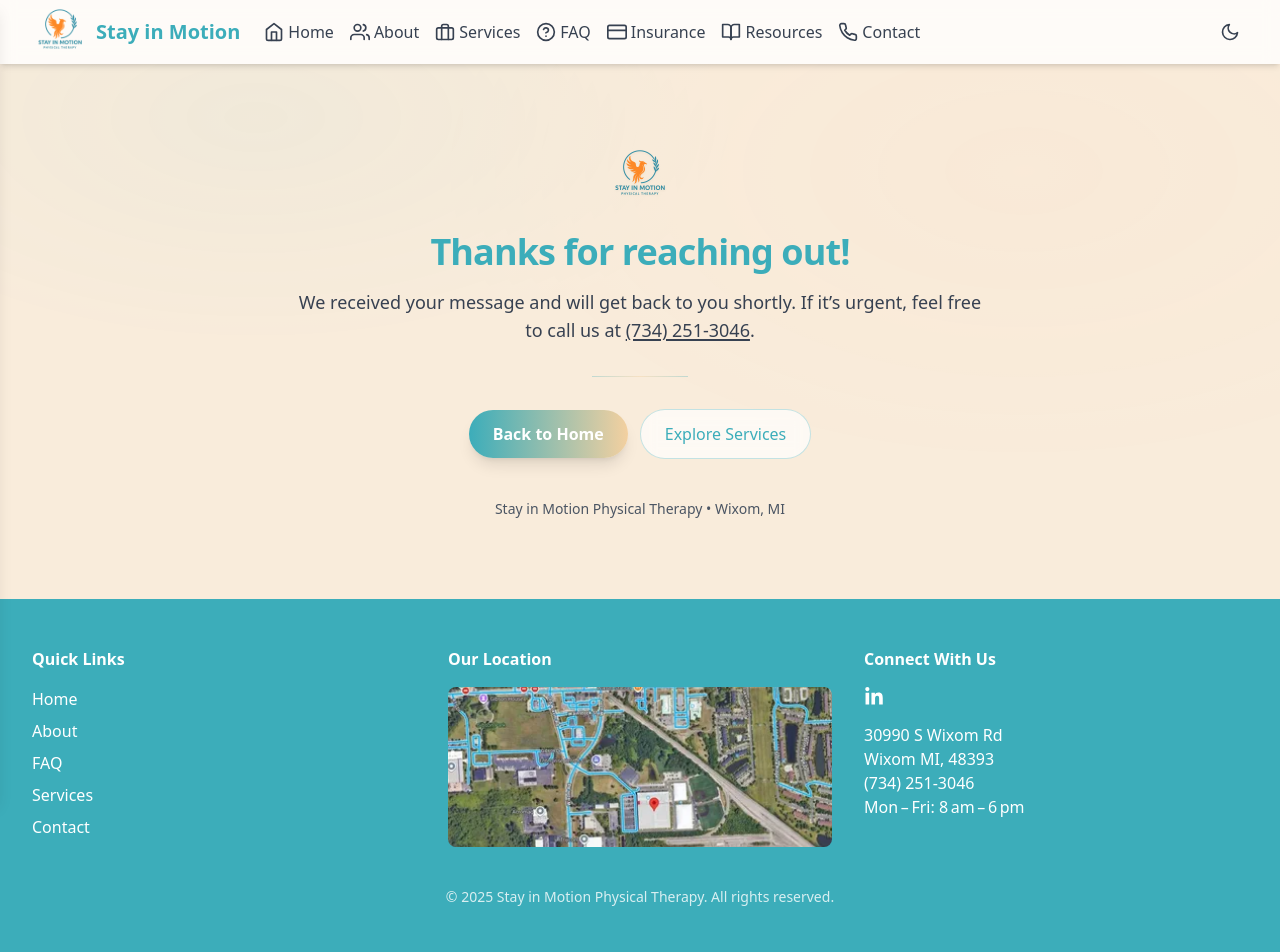
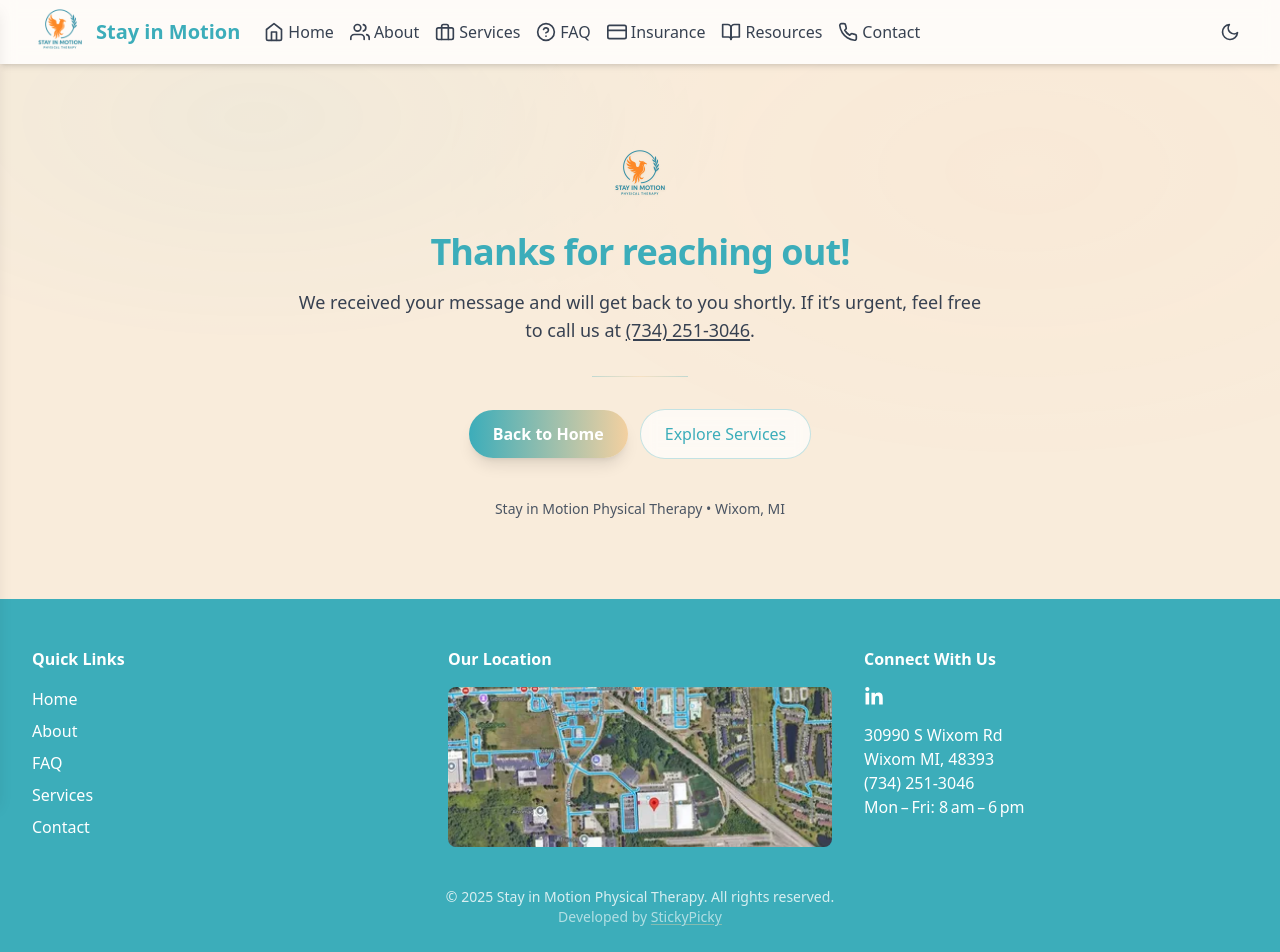
Before and after one commit to spickworth1991/stay-in-motion, a Next.js app: page /thanks in a window 1280 px wide. Shown: the top 952 px of the page. Built offline with nearby package versions, Linux system fonts and the light colour scheme.

Commit message:
footer dev update

```diff
--- a/components/Footer.jsx
+++ b/components/Footer.jsx
@@ -133,8 +133,19 @@ export default function Footer() {
           </div>
         </div>
         <p className="mt-10 text-center text-white/80 text-sm">
-        © {new Date().getFullYear()} Stay in Motion Physical Therapy. All rights reserved.
-      </p>
+          © {new Date().getFullYear()} Stay in Motion Physical Therapy. All rights reserved.
+          <br />
+          <span className="text-white/60">
+            Developed by{" "}
+            <a
+              href="mailto:contact.stickypicky@gmail.com"
+              className="hover:text-accent underline decoration-accent/40 decoration-1 underline-offset-2"
+            >
+              StickyPicky
+            </a>
+          </span>
+        </p>
+
       </footer>
 
       <CallNowBar />
```
